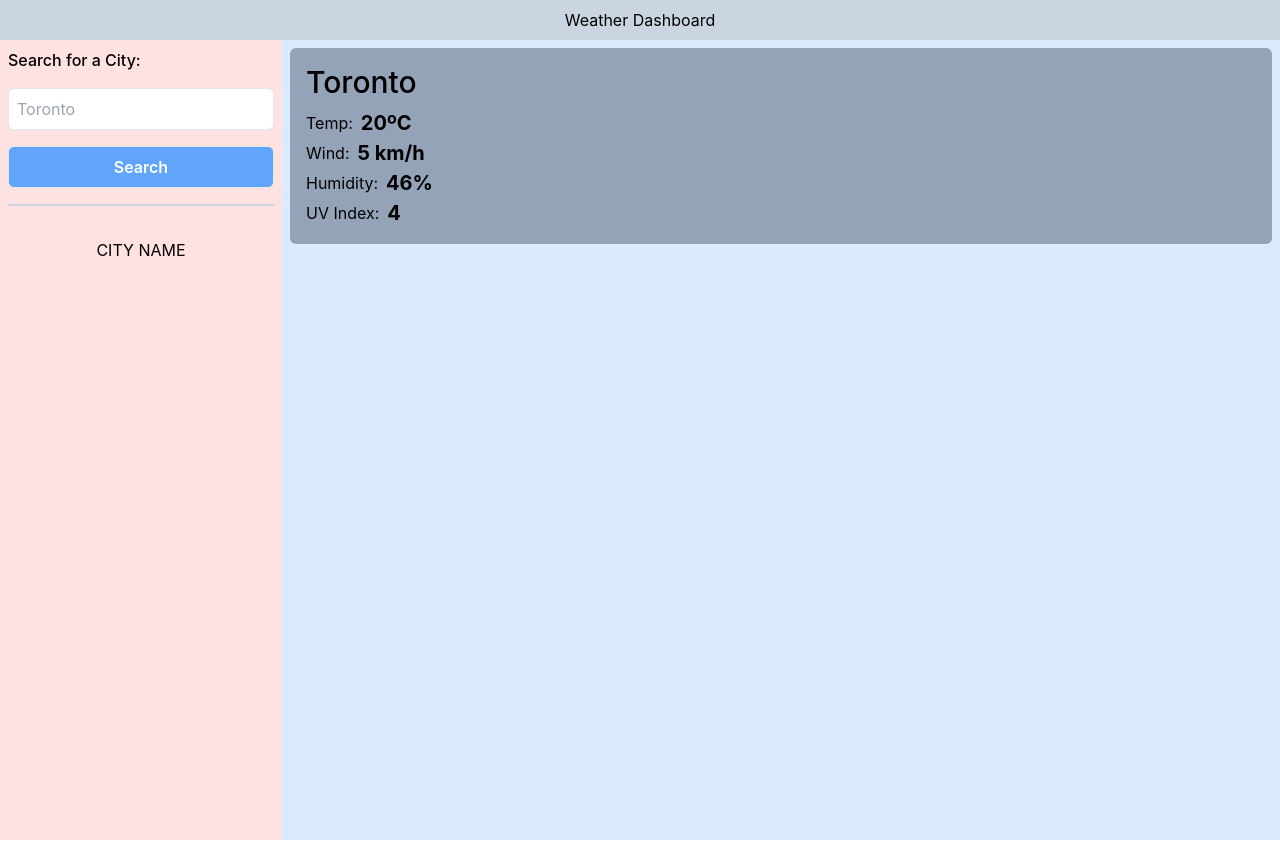
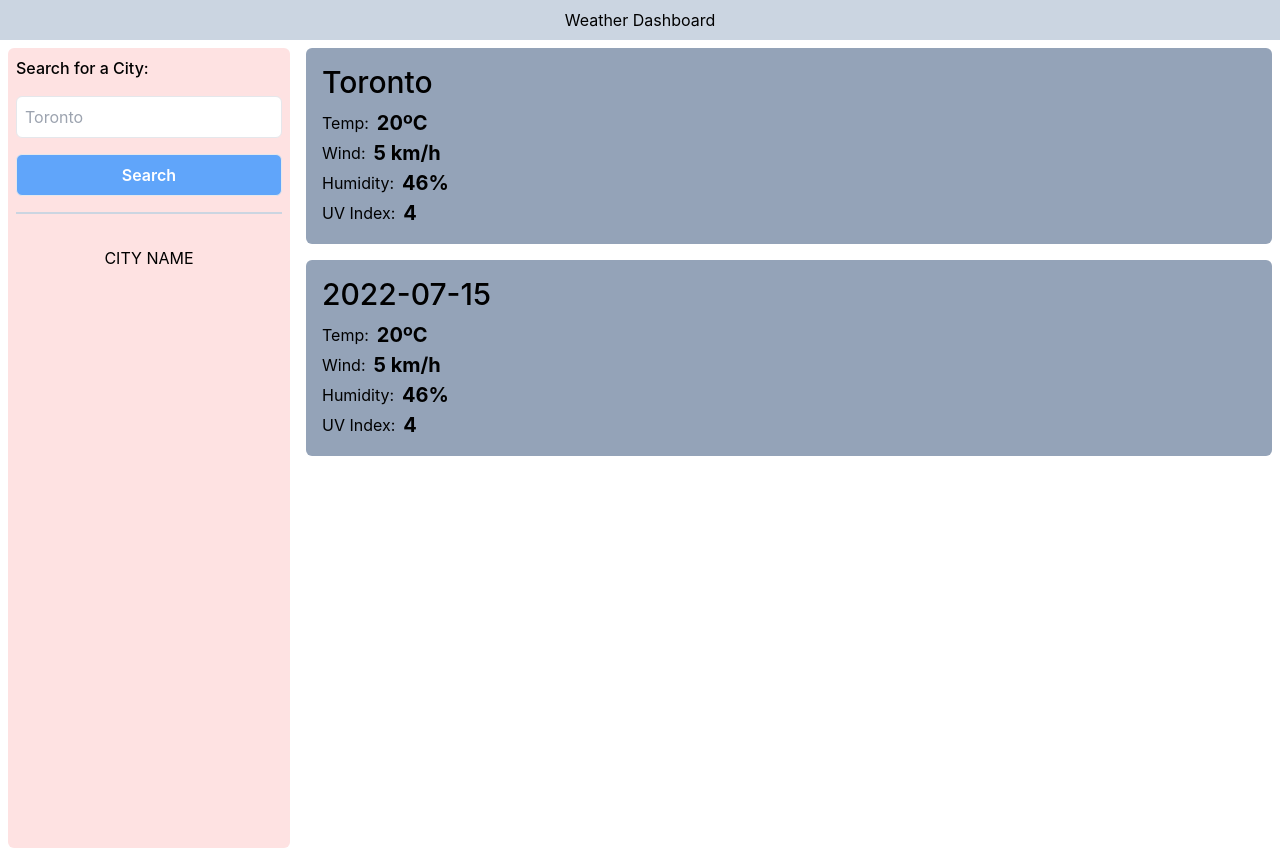
Before and after one commit to Pryority/weather-react, a React (Create React App) app: page / in a window 1280 px wide. Built offline with nearby package versions, Linux system fonts and the light colour scheme.

Commit message:
search bar searches city upon click of button

```diff
--- /dev/null
+++ b/src/components/ForecastColumn.js
@@ -0,0 +1,12 @@
+import React from 'react'
+import SingleForecast from './SingleForecast'
+import MultiForecast from './MultiForecast';
+
+export default function ForecastColumn() {
+    return (
+        <div className='flex flex-col w-full items-center'>
+            <SingleForecast />
+            <MultiForecast />
+        </div>
+    )
+}
--- a/src/components/Main.js
+++ b/src/components/Main.js
@@ -1,17 +1,18 @@
 import React, { useState } from 'react'
 import axios from 'axios'
+import ForecastColumn from './ForecastColumn'
 
 const Main = () => {
     const [weather, setWeather] = useState('');
     const [city, setCity] = useState('');
-
     const url = `${process.env.REACT_APP_API_URL}`;
     const apiKey = process.env.REACT_APP_API_KEY;
 
+
     const apiCall = async (e) => {
         e.preventDefault();
-        const loc = e.target.value
-        const url = `https://api.openweathermap.org/data/2.5/weather?q=${loc}&appid=${apiKey}`;
+        // const loc = e.target.value
+        const url = `https://api.openweathermap.org/data/2.5/weather?q=${city}&appid=85b2f1bdec6377177c781dc904257b09`;
         const req = axios.get(url);
         const res = await req;
         setWeather({
@@ -40,9 +41,10 @@ const Main = () => {
             <div className='flex w-full bg-slate-300 justify-center p-2'>
                 <h1>Weather Dashboard</h1>
             </div>
-            <div className='flex w-full'>
+            <div className='flex w-full h-screen'>
                 <div id='city-search'>
-                    <div className='flex flex-col space-y-4 items-center bg-red-100 h-screen p-2'>
+                    <div className='p-2'>
+                        <div className='flex flex-col space-y-4 items-center bg-red-100 p-2 rounded-md h-screen'>
                             <div className='flex w-full justify-start'>
                                 <h3 className='font-medium'>Search for a City:</h3>
                             </div>
@@ -50,6 +52,7 @@ const Main = () => {
                                 <input
                                     type='text'
                                     value={city}
+                                    onSubmit={apiCall}
                                     onChange={(e) => setCity(e.target.value)}
                                     // onKeyUp={searchCity}
                                     placeholder='Toronto'
@@ -68,33 +71,8 @@ const Main = () => {
                             <p>CITY NAME</p>
                         </div>
                     </div>
-                <div id='single-city' className='flex flex-col w-full bg-blue-100'>
-                    <div className='flex w-full justify-start p-2'>
-                        <div className='flex flex-col w-full bg-slate-400 p-4 rounded-md'>
-                            <h2 className='text-3xl font-medium mb-2'>Toronto</h2>
-                            <div
-                                id='weather-info-col'
-                                className='flex flex-col'>
-                                <div className='flex space-x-2 items-center'>
-                                    <p id='city-weather-info'>Temp:</p>
-                                    <p id='city-weather-data'>20ºC</p>
                 </div>
-                                <div className='flex space-x-2 items-center'>
-                                    <p id='city-weather-info'>Wind:</p>
-                                    <p id='city-weather-data'>5 km/h</p>
-                                </div>
-                                <div className='flex space-x-2 items-center'>
-                                    <p id='city-weather-info'>Humidity:</p>
-                                    <p id='city-weather-data'>46%</p>
-                                </div>
-                                <div className='flex space-x-2 items-center'>
-                                    <p id='city-weather-info'>UV Index:</p>
-                                    <p id='city-weather-data'>4</p>
-                                </div>
-                            </div>
-                        </div>
-                    </div>
-                </div>
+                <ForecastColumn />
             </div>
         </div >
     )
--- /dev/null
+++ b/src/components/MultiForecast.js
@@ -0,0 +1,33 @@
+import React from 'react'
+
+export default function Forecast() {
+    return (
+        <div id='single-city' className='flex w-full'>
+            <div className='flex w-full justify-start p-2'>
+                <div className='flex flex-col w-full bg-slate-400 p-4 rounded-md'>
+                    <h2 className='text-3xl font-medium mb-2'>2022-07-15</h2>
+                    <div
+                        id='weather-info-col'
+                        className='flex flex-col'>
+                        <div className='flex space-x-2 items-center'>
+                            <p id='city-weather-info'>Temp:</p>
+                            <p id='city-weather-data'>20ºC</p>
+                        </div>
+                        <div className='flex space-x-2 items-center'>
+                            <p id='city-weather-info'>Wind:</p>
+                            <p id='city-weather-data'>5 km/h</p>
+                        </div>
+                        <div className='flex space-x-2 items-center'>
+                            <p id='city-weather-info'>Humidity:</p>
+                            <p id='city-weather-data'>46%</p>
+                        </div>
+                        <div className='flex space-x-2 items-center'>
+                            <p id='city-weather-info'>UV Index:</p>
+                            <p id='city-weather-data'>4</p>
+                        </div>
+                    </div>
+                </div>
+            </div>
+        </div>
+    )
+}
--- /dev/null
+++ b/src/components/SingleForecast.js
@@ -0,0 +1,33 @@
+import React from 'react'
+
+export default function SelectedCity() {
+    return (
+        <div id='single-city' className='flex w-full'>
+            <div className='flex w-full justify-start p-2'>
+                <div className='flex flex-col w-full bg-slate-400 p-4 rounded-md'>
+                    <h2 className='text-3xl font-medium mb-2'>Toronto</h2>
+                    <div
+                        id='weather-info-col'
+                        className='flex flex-col'>
+                        <div className='flex space-x-2 items-center'>
+                            <p id='city-weather-info'>Temp:</p>
+                            <p id='city-weather-data'>20ºC</p>
+                        </div>
+                        <div className='flex space-x-2 items-center'>
+                            <p id='city-weather-info'>Wind:</p>
+                            <p id='city-weather-data'>5 km/h</p>
+                        </div>
+                        <div className='flex space-x-2 items-center'>
+                            <p id='city-weather-info'>Humidity:</p>
+                            <p id='city-weather-data'>46%</p>
+                        </div>
+                        <div className='flex space-x-2 items-center'>
+                            <p id='city-weather-info'>UV Index:</p>
+                            <p id='city-weather-data'>4</p>
+                        </div>
+                    </div>
+                </div>
+            </div>
+        </div>
+    )
+}
```
Also changed, not shown: src/components/Forecast.js (deleted). Lines whose indentation alone changed are shown as unchanged.
